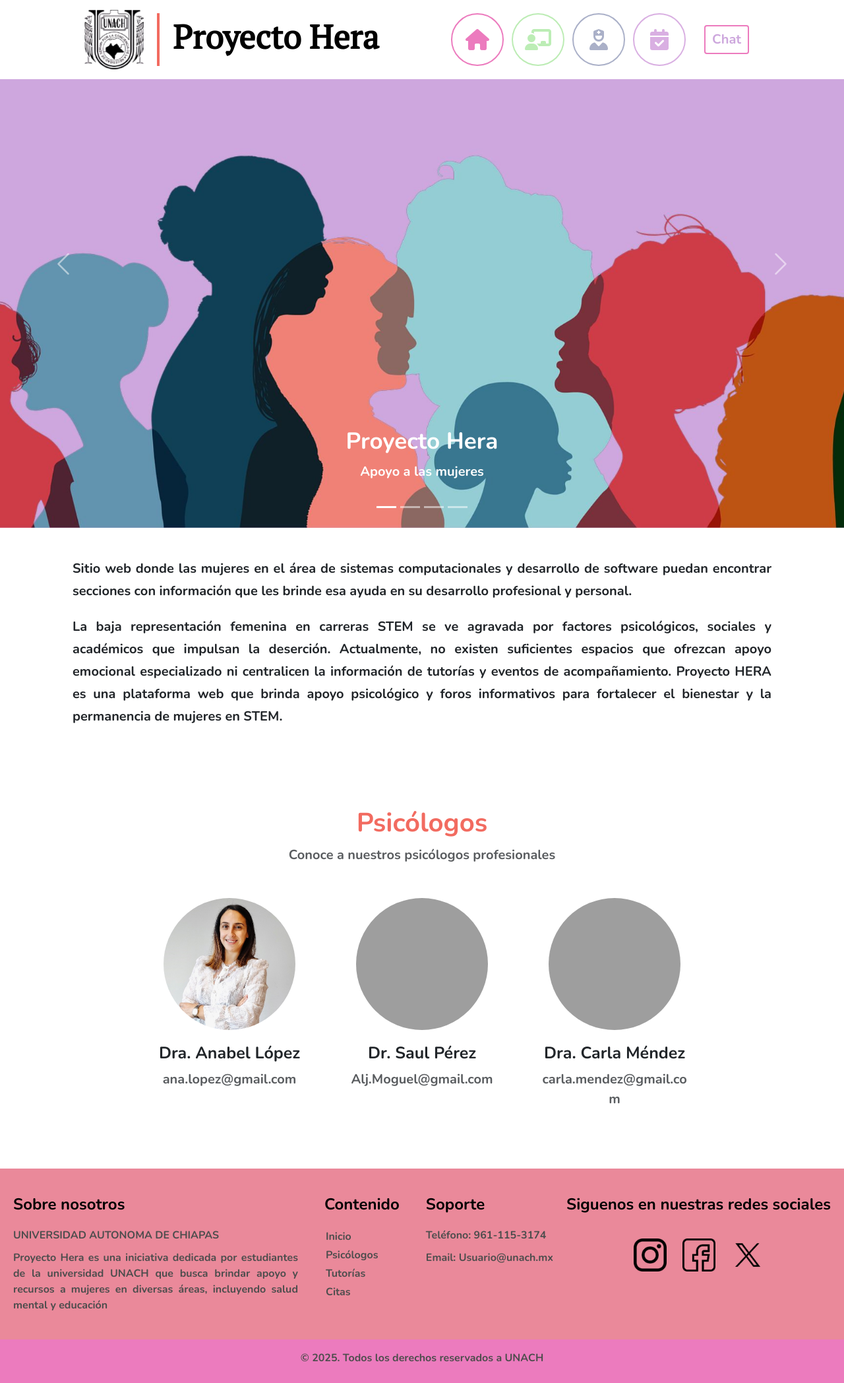
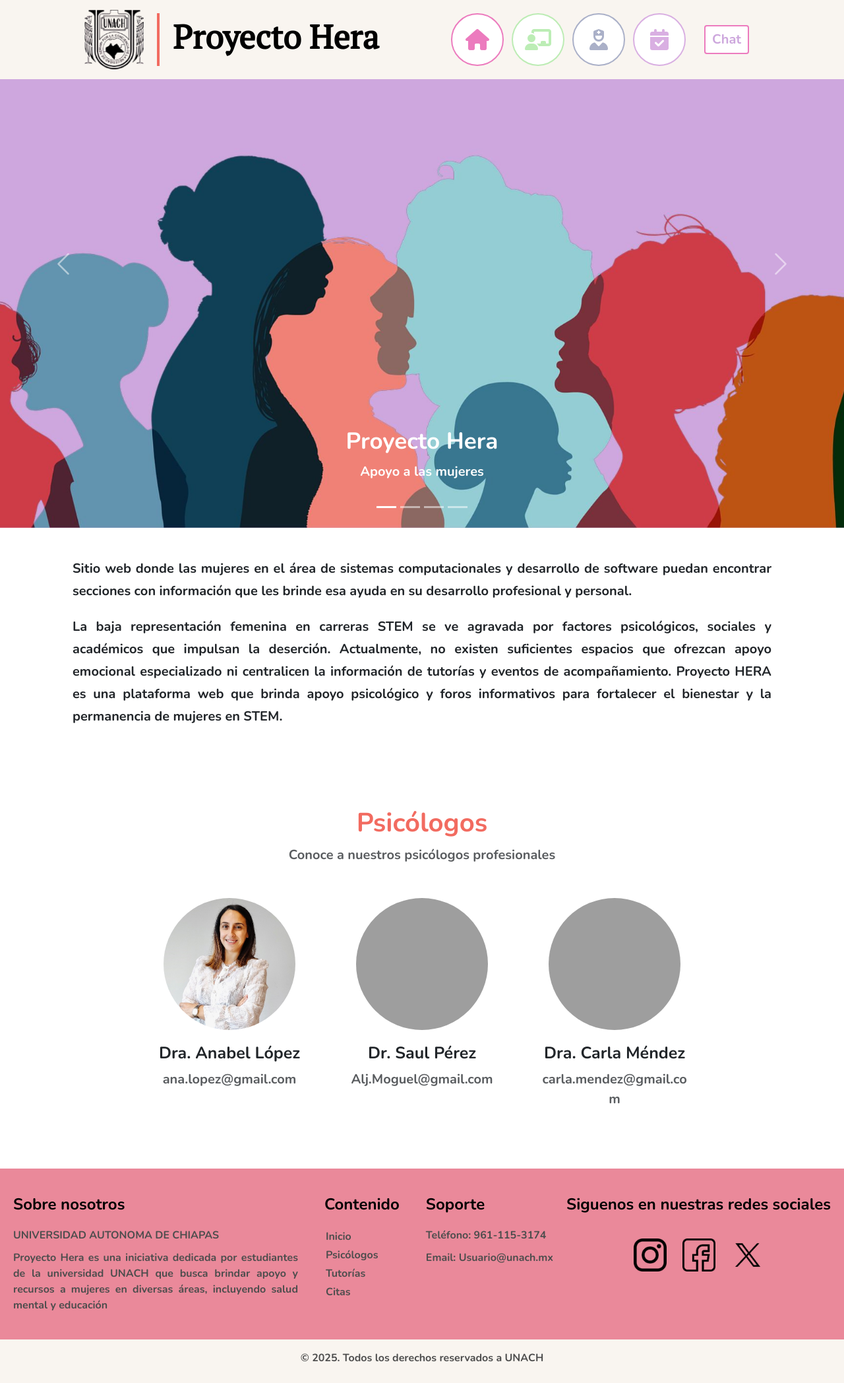
Before and after one commit to moonseG/Proyecto_HERA, a PHP site: page /alumnas/vista/menu_alumnas.php in a window 1280 px wide. Shown: the whole page at 66% size. Run offline with PHP 8.4, Linux system fonts and the light colour scheme; grey boxes are pictures that could not be loaded.

Commit message:
Organización de carpetas

```diff
--- a/Proyecto_Mujeres-master/proyecto_unach/alumnas/vista/estilos.css
+++ b/Proyecto_Mujeres-master/proyecto_unach/alumnas/vista/STATIC/estilos.css
@@ -18,7 +18,7 @@ body {
     margin: 0;
     padding: 0;
     border-radius: 0;
-    background-color: #ffffff;
+    background-color: #F9F5F0;
     font-family: poppins;
     display: grid;
     place-items: center;
@@ -26,7 +26,7 @@ body {
 
 /* Navbar */
 .header {
-    background-color: #FFFFFF;
+    background-color: #F9F5F0;
     display: flex;
     justify-content: space-between;
     align-items: center;
@@ -67,6 +67,7 @@ body {
     transform: scale(1.2);
 }
 
+/*---------------- MENU DEL NAVBAR--------------*/
 .icon-buttons {
   display: flex;
   align-items: center;
@@ -272,7 +273,7 @@ footer h3::after, footer li::after {
     bottom: -2px; /* Espacio debajo del texto */
     width: 0;
     height: 3px; /* Grosor de la línea */
-    background-color: #EC7BBE;
+    background-color: #F9F5F0;
     transition: width 1s ease; /* Animación de expansión */
 }
 
@@ -322,7 +323,7 @@ footer ul{
 }
 
 .footer__bottom{
-    background-color: #EC7BBE;
+    background-color: #F9F5F0;
     /*centrar*/
     text-align: center;
     padding: 0.8rem 0;
--- a/Proyecto_Mujeres-master/proyecto_unach/alumnas/vista/menu_alumnas.php
+++ b/Proyecto_Mujeres-master/proyecto_unach/alumnas/vista/menu_alumnas.php
@@ -7,7 +7,9 @@
     <link rel="preconnect" href="https://fonts.googleapis.com">
     <link rel="preconnect" href="https://fonts.gstatic.com" crossorigin>
     <link href="https://fonts.googleapis.com/css2?family=Nunito:ital,wght@0,700;1,700&display=swap" rel="stylesheet">
-    <link rel="stylesheet" href="estilos.css">
+
+    <link rel="stylesheet" href="../vista/STATIC/estilos.css">
+
     <link rel="stylesheet" href="https://cdnjs.cloudflare.com/ajax/libs/font-awesome/6.5.0/css/all.min.css">
      <!-- CSS de Bootstrap 5 -->
      <link href="https://cdn.jsdelivr.net/npm/bootstrap@5.3.0/dist/css/bootstrap.min.css" rel="stylesheet">
```
Also changed, not shown: Proyecto_Mujeres-master/proyecto_unach/alumnas/vista/STATIC/JS/calendario.js (renamed from Proyecto_Mujeres-master/proyecto_unach/alumnas/vista/calendario.js), Proyecto_Mujeres-master/proyecto_unach/alumnas/vista/STATIC/JS/calendario2.js (renamed from Proyecto_Mujeres-master/proyecto_unach/alumnas/vista/calendario2.js), Proyecto_Mujeres-master/proyecto_unach/alumnas/vista/STATIC/calendario.css (renamed from Proyecto_Mujeres-master/proyecto_unach/alumnas/vista/calendario.css), Proyecto_Mujeres-master/proyecto_unach/alumnas/vista/STATIC/calendario2.css (renamed from Proyecto_Mujeres-master/proyecto_unach/alumnas/vista/calendario2.css), Proyecto_Mujeres-master/proyecto_unach/alumnas/vista/STATIC/tutorias.css (renamed from Proyecto_Mujeres-master/proyecto_unach/alumnas/vista/tutorias.css), Proyecto_Mujeres-master/proyecto_unach/alumnas/vista/STATIC/tutoriass.css (renamed from Proyecto_Mujeres-master/proyecto_unach/alumnas/vista/tutoriass.css), Proyecto_Mujeres-master/proyecto_unach/alumnas/vista/TEMPLATES/calendario.html (renamed from Proyecto_Mujeres-master/proyecto_unach/alumnas/vista/calendario.html), Proyecto_Mujeres-master/proyecto_unach/alumnas/vista/TEMPLATES/calendario2.html (renamed from Proyecto_Mujeres-master/proyecto_unach/alumnas/vista/calendario2.html), 1 other file.
